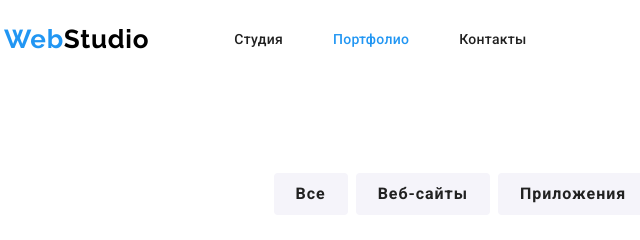
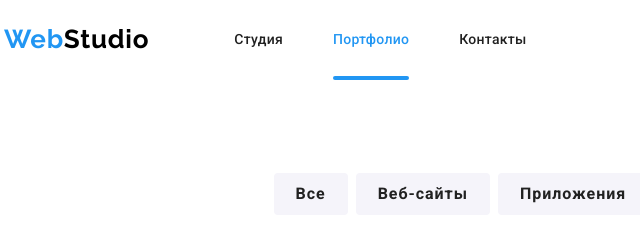
Before and after one commit to Ir-tsa/goit-markup-hw-05, a plain HTML site: page portfolio.html in a window 1280 px wide. Shown: the top 240 px of the page, 51-691 px from the left. Drawn offline with nearby package versions, Linux system fonts and the light colour scheme.

Commit message:
added underline the current link

```diff
--- a/css/style.css
+++ b/css/style.css
@@ -112,6 +112,21 @@ a.link {
 
 .site-nav .link.current {
   color: var(--accent-color);
+}
+.link.current {
+  position: relative;
+}
+.site-nav .link.current::after {
+  content: "";
+  position: absolute;
+  display: block;
+  width: 100%;
+  height: 4px;
+  background: #2196f3;
+  border-radius: 2px;
+
+  bottom: 0px;
+  left: 0px;
 }
 
 /* contacts */
```
